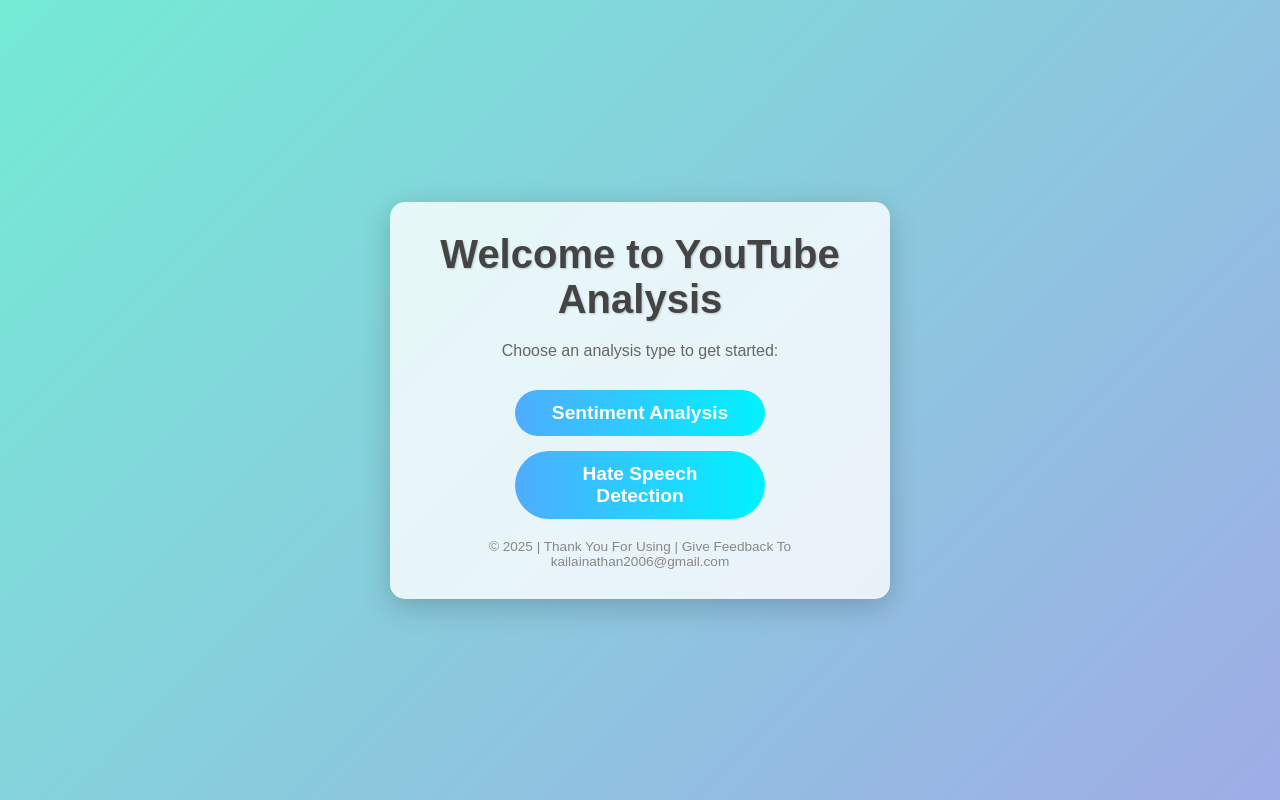
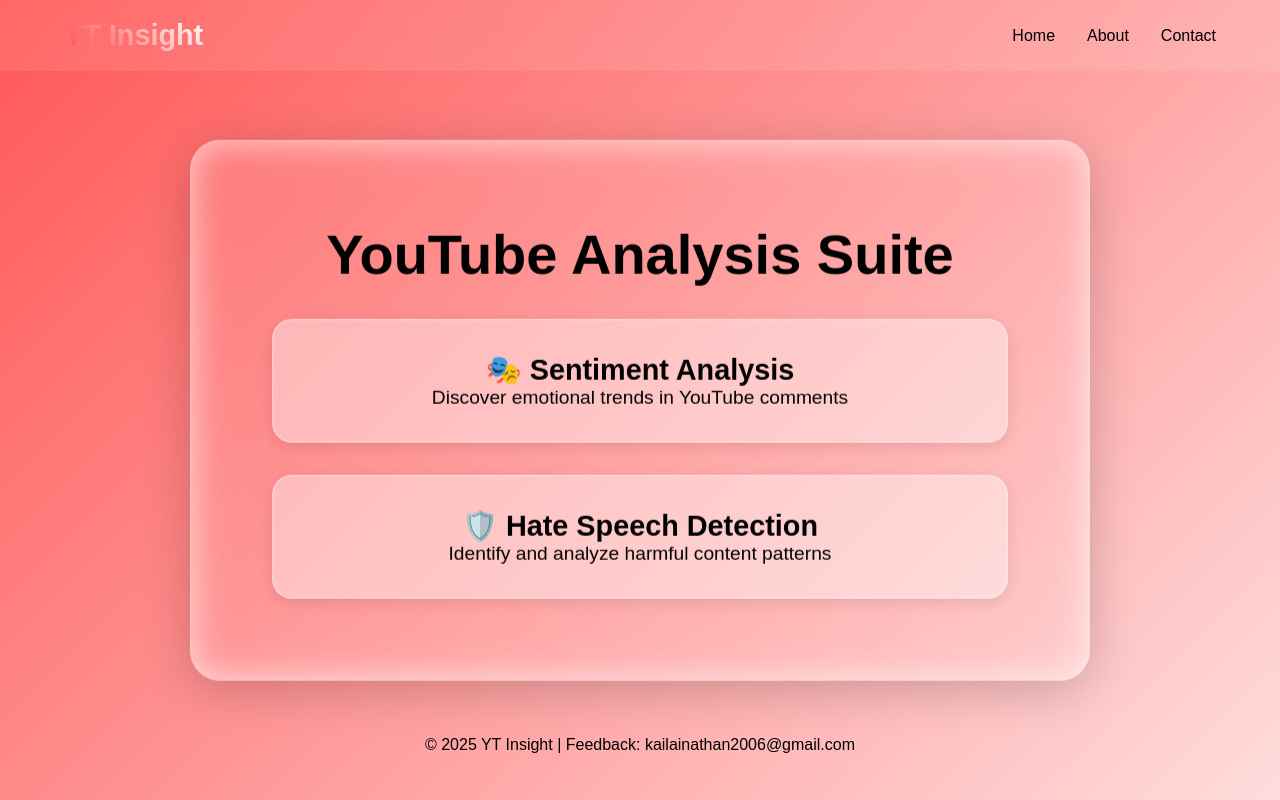
Before and after one commit to kailai-13/Youtube_Comments_Analysis, a Django app: page / in a window 1280 px wide. Run offline with Django 5.2, Linux system fonts and the light colour scheme.

Commit message:
added new good looking ui

```diff
--- a/ml_app/templates/home.html
+++ b/ml_app/templates/home.html
@@ -3,8 +3,20 @@
 <head>
     <meta charset="UTF-8">
     <meta name="viewport" content="width=device-width, initial-scale=1.0">
-    <title>Home - YouTube Analysis</title>
+    <title>YouTube Analysis Hub</title>
     <style>
+        /* Custom Scrollbar */
+        ::-webkit-scrollbar {
+            width: 8px;
+        }
+        ::-webkit-scrollbar-track {
+            background: rgba(255,255,255,0.1);
+        }
+        ::-webkit-scrollbar-thumb {
+            background: linear-gradient(45deg, #ff4b4b, #ffffff);
+            border-radius: 4px;
+        }
+
         /* Global Styles */
         * {
             margin: 0;
@@ -12,100 +24,214 @@
             box-sizing: border-box;
         }
 
+        /* Animated Background */
         body {
-            font-family: 'Arial', sans-serif;
+            font-family: 'Poppins', sans-serif;
             min-height: 100vh;
+            background: linear-gradient(-45deg, #ff0000, #ffffff, #ff4d4d, #ffffff);
+            background-size: 400% 400%;
+            animation: gradientBG 10s ease infinite;
+            color: black; /* Constant black text */
             display: flex;
             justify-content: center;
             align-items: center;
-            background: linear-gradient(135deg, #74ebd5, #9face6); /* Gradient Background */
-            background-size: cover;
-            background-attachment: fixed;
-            color: #333;
+            text-align: center;
+            flex-direction: column;
+            overflow: hidden;
         }
 
-        .container {
-            background: rgba(255, 255, 255, 0.8); /* Transparent Box */
-            border-radius: 15px;
-            box-shadow: 0 8px 30px rgba(0, 0, 0, 0.2);
-            padding: 30px 40px;
+        @keyframes gradientBG {
+            0% { background-position: 0% 50%; }
+            50% { background-position: 100% 50%; }
+            100% { background-position: 0% 50%; }
+        }
+
+        /* Navbar */
+        .navbar {
+            position: fixed;
+            top: 0;
+            width: 100%;
+            padding: 1.2rem 5%;
+            background: rgba(255, 255, 255, 0.1);
+            backdrop-filter: blur(15px);
+            display: flex;
+            justify-content: space-between;
+            align-items: center;
+            z-index: 1000;
+        }
+
+        .nav-logo {
+            font-size: 1.8rem;
+            font-weight: 700;
+            background: linear-gradient(45deg, #ff4b4b, #ffffff);
+            -webkit-background-clip: text;
+            -webkit-text-fill-color: transparent;
+        }
+
+        .nav-links {
+            display: flex;
+            gap: 2rem;
+        }
+
+        .nav-links a {
+            color: black; /* Constant black text */
+            text-decoration: none; /* Remove underline */
+            font-size: 1rem;
+            position: relative;
+            transition: all 0.3s ease;
+        }
+
+        .nav-links a:hover {
+            color: black;
+        }
+
+        /* Glassmorphism Container (Stronger Effect) */
+        .glass-card {
+            background: rgba(255, 255, 255, 0.3);
+            backdrop-filter: blur(25px) saturate(250%);
+            border-radius: 30px;
+            padding: 5rem;
+            margin-top: 100px;
+            max-width: 900px;
+            width: 90%;
+            box-shadow: 0 10px 50px rgba(0, 0, 0, 0.2), inset 0 0 30px rgba(255, 255, 255, 0.5);
+            border: 2px solid rgba(255,255,255,0.3);
+            animation: fadeIn 1s ease-in-out, floatEffect 5s infinite ease-in-out;
             text-align: center;
-            width: 90%;
-            max-width: 500px;
+            color: black; /* Ensure all text is black */
+        }
+
+        /* Floating Animation */
+        @keyframes floatEffect {
+            0% { transform: translateY(0); }
+            50% { transform: translateY(-10px); }
+            100% { transform: translateY(0); }
         }
 
         h1 {
-            font-size: 2.5rem;
-            color: #444;
-            margin-bottom: 20px;
-            text-shadow: 1px 1px 2px rgba(0, 0, 0, 0.2);
+            font-size: 3.5rem;
+            margin-bottom: 2rem;
+            color: black; /* Constant black text */
         }
 
-        p {
-            font-size: 1rem;
-            color: #666;
-            margin-bottom: 30px;
+        /* Analysis Options */
+        .analysis-options {
+            display: grid;
+            gap: 2rem;
+            width: 100%;
         }
 
-        a {
-            display: block;
-            margin: 15px auto;
-            padding: 12px 25px;
+        .analysis-card {
+            background: rgba(255, 255, 255, 0.4);
+            padding: 2rem;
+            border-radius: 20px;
+            transition: all 0.3s ease;
+            cursor: pointer;
+            position: relative;
+            overflow: hidden;
+            display: flex;
+            flex-direction: column;
+            align-items: center;
+            justify-content: center;
             font-size: 1.2rem;
-            font-weight: bold;
-            color: #fff;
-            background: linear-gradient(90deg, #4facfe, #00f2fe); /* Gradient Button */
-            text-decoration: none;
-            border-radius: 50px;
-            transition: all 0.3s ease-in-out;
-            max-width: 250px;
+            box-shadow: 0 4px 15px rgba(0, 0, 0, 0.1);
+            border: 2px solid rgba(255,255,255,0.2);
+            text-decoration: none; /* Remove underline */
         }
 
-        a:hover {
-            background: linear-gradient(90deg, #00f2fe, #4facfe); /* Reverse Gradient */
-            box-shadow: 0 4px 10px rgba(0, 0, 0, 0.2);
-            transform: translateY(-2px);
+        /* Ensuring Text is Always Visible */
+        .analysis-card h2, .analysis-card p {
+            color: black; /* Constant black text */
+            text-decoration: none; /* Remove underline */
+        }
+
+        /* Interactive Hover Effects */
+        .analysis-card:hover {
+            transform: scale(1.05);
+            background: rgba(255, 255, 255, 0.6);
+        }
+
+        /* Light Glow Animation on Hover */
+        .analysis-card::before {
+            content: '';
+            position: absolute;
+            width: 100%;
+            height: 100%;
+            background: radial-gradient(circle, rgba(255, 255, 255, 0.5) 10%, transparent 70%);
+            transform: scale(0);
+            transition: transform 0.3s ease-in-out;
+        }
+
+        .analysis-card:hover::before {
+            transform: scale(1);
         }
 
         footer {
-            margin-top: 20px;
-            font-size: 0.85rem;
-            color: #888;
+            margin-top: 3rem;
+            text-align: center;
+            color: black; /* Constant black text */
         }
 
-        /* Media Queries for Responsiveness */
+        /* Responsive Design */
         @media (max-width: 768px) {
-            h1 {
-                font-size: 2rem;
+            .navbar {
+                padding: 1rem 5%;
             }
 
-            a {
-                font-size: 1rem;
-                padding: 10px 20px;
+            .nav-links {
+                gap: 1rem;
+            }
+
+            .glass-card {
+                width: 95%;
+                padding: 3rem;
+            }
+
+            h1 {
+                font-size: 2.8rem;
             }
         }
 
         @media (max-width: 480px) {
-            h1 {
-                font-size: 1.8rem;
+            .nav-links {
+                display: none;
             }
 
-            a {
-                font-size: 0.9rem;
-                padding: 8px 15px;
+            .glass-card {
+                margin: 1rem 0;
+                padding: 2rem;
+            }
+
+            h1 {
+                font-size: 2.5rem;
             }
         }
     </style>
 </head>
 <body>
-    <div class="container">
-        <h1>Welcome to YouTube Analysis</h1>
-        <p>Choose an analysis type to get started:</p>
-        <a href="/youtube/sentiment/">Sentiment Analysis</a>
-        <a href="/youtube/hate_speech/">Hate Speech Detection</a>
-        <footer>
-            &copy; 2025 | Thank You For Using | Give Feedback To kailainathan2006@gmail.com
-        </footer>
+    <nav class="navbar">
+        <div class="nav-logo">YT Insight</div>
+        <div class="nav-links">
+            <a href="#home">Home</a>
+            <a href="#about">About</a>
+            <a href="#contact">Contact</a>
+        </div>
+    </nav>
+
+    <div class="glass-card">
+        <h1>YouTube Analysis Suite</h1>
+        <div class="analysis-options">
+            <a href="/youtube/sentiment/" class="analysis-card">
+                <h2>🎭 Sentiment Analysis</h2>
+                <p>Discover emotional trends in YouTube comments</p>
+            </a>
+            <a href="/youtube/hate_speech/" class="analysis-card">
+                <h2>🛡️ Hate Speech Detection</h2>
+                <p>Identify and analyze harmful content patterns</p>
+            </a>
+        </div>
     </div>
+
+    <footer>© 2025 YT Insight | Feedback: kailainathan2006@gmail.com</footer>
 </body>
 </html>
```
Also changed, not shown: ml_app/templates/hate_speech_analysis.html (+96 -52 lines), ml_app/templates/sentiment_analysis.html (+102 -127 lines).
